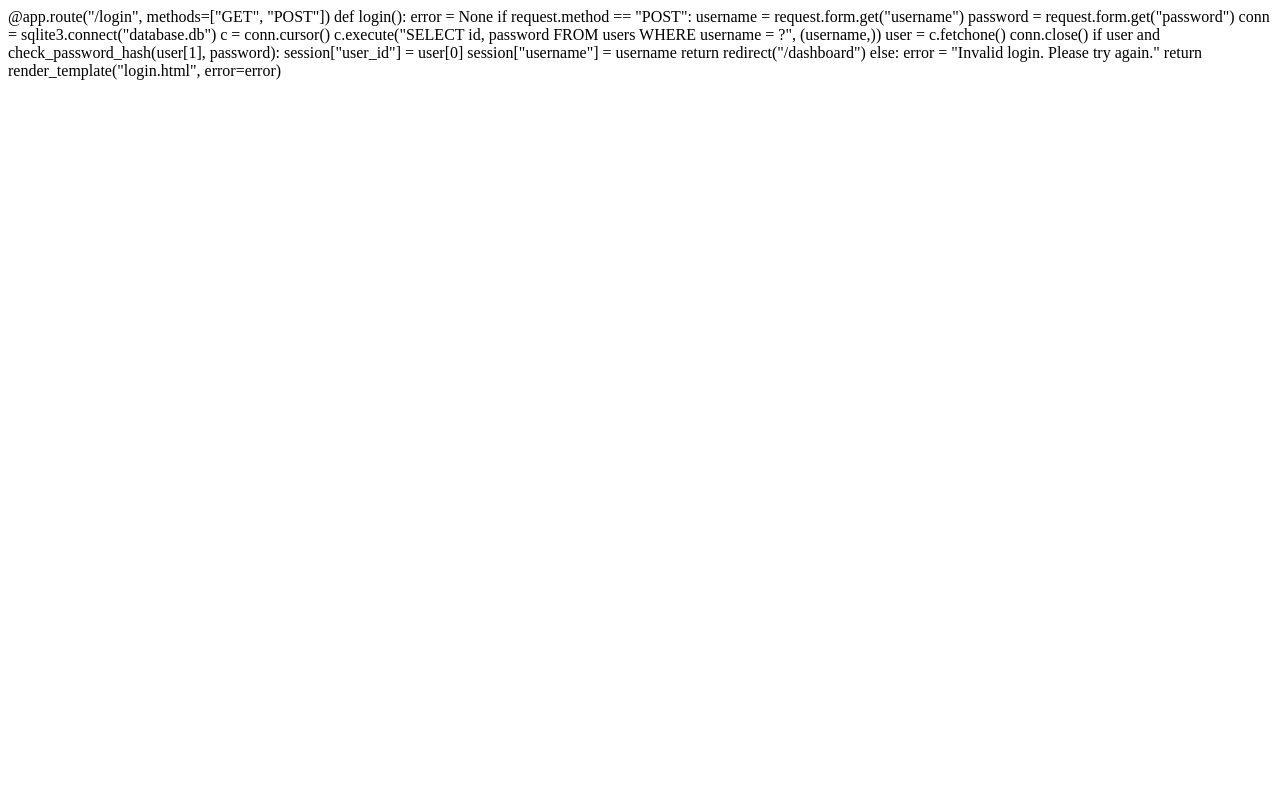
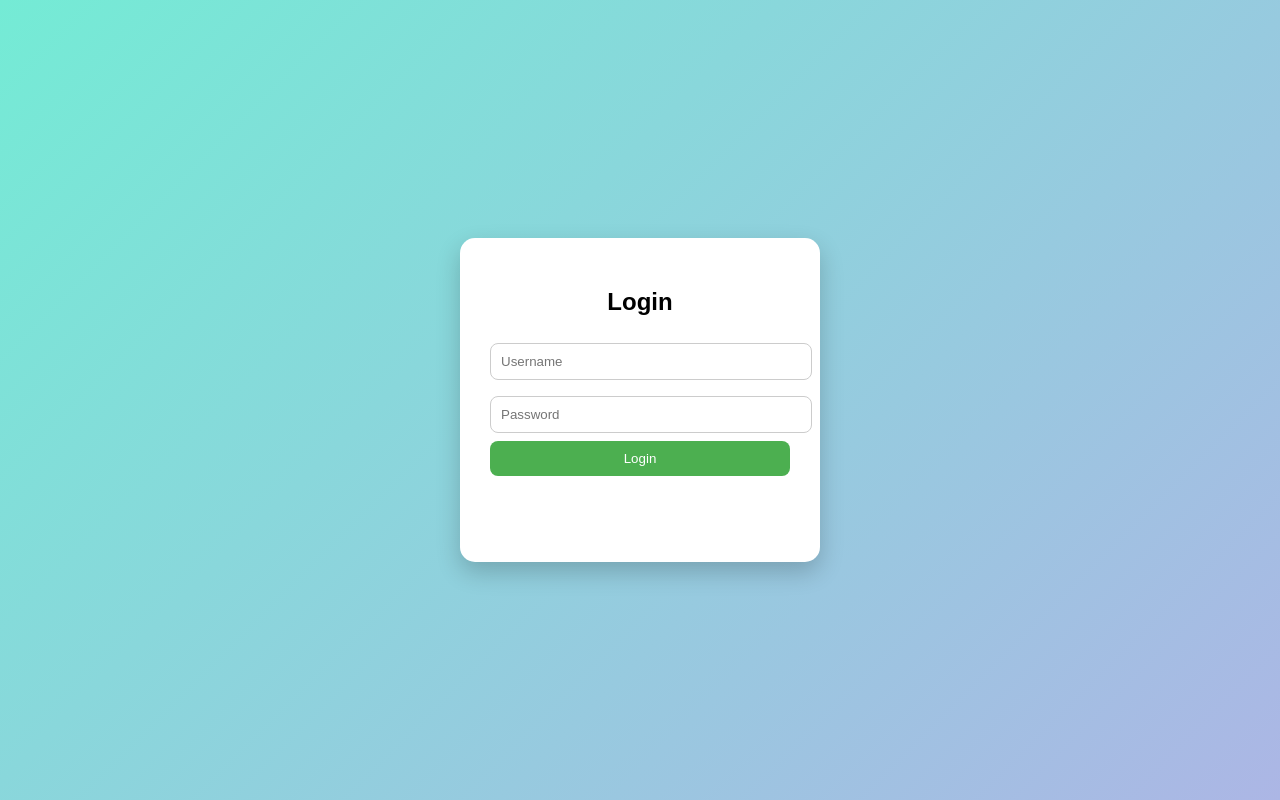
Before and after one commit to eat29-ops/schooltask_tracker, a Flask app: page /login in a window 1280 px wide. Run offline with Flask 3, Linux system fonts and the light colour scheme.

Commit message:
Update login.html

```diff
--- a/templates/login.html
+++ b/templates/login.html
@@ -1,23 +1,87 @@
-@app.route("/login", methods=["GET", "POST"])
-def login():
-    error = None
+<!DOCTYPE html>
+<html>
+<head>
+    <title>Login</title>
+    <style>
+        body {
+            margin: 0;
+            font-family: Arial;
+            height: 100vh;
+            display: flex;
+            justify-content: center;
+            align-items: center;
+            background: linear-gradient(135deg, #74ebd5, #acb6e5);
+        }
 
-    if request.method == "POST":
-        username = request.form.get("username")
-        password = request.form.get("password")
+        .box {
+            background: white;
+            padding: 30px;
+            border-radius: 15px;
+            width: 300px;
+            box-shadow: 0 10px 25px rgba(0,0,0,0.2);
+            text-align: center;
+        }
 
-        conn = sqlite3.connect("database.db")
-        c = conn.cursor()
+        input {
+            width: 100%;
+            padding: 10px;
+            margin: 8px 0;
+            border-radius: 8px;
+            border: 1px solid #ccc;
+        }
 
-        c.execute("SELECT id, password FROM users WHERE username = ?", (username,))
-        user = c.fetchone()
-        conn.close()
+        button {
+            width: 100%;
+            padding: 10px;
+            background: #4CAF50;
+            color: white;
+            border: none;
+            border-radius: 8px;
+            cursor: pointer;
+        }
 
-        if user and check_password_hash(user[1], password):
-            session["user_id"] = user[0]
-            session["username"] = username
-            return redirect("/dashboard")
-        else:
-            error = "Invalid login. Please try again."
+        button:hover {
+            background: #45a049;
+        }
 
-    return render_template("login.html", error=error)
+        .error {
+            background: #ffdddd;
+            color: #a10000;
+            padding: 10px;
+            border-radius: 8px;
+            margin-bottom: 10px;
+            font-weight: bold;
+        }
+
+        a {
+            display: block;
+            margin-top: 10px;
+            color: white;
+            text-decoration: none;
+        }
+    </style>
+</head>
+
+<body>
+
+<div class="box">
+
+    <h2>Login</h2>
+
+    {% if error %}
+        <div class="error">{{ error }}</div>
+    {% endif %}
+
+    <form method="POST">
+        <input type="text" name="username" placeholder="Username">
+        <input type="password" name="password" placeholder="Password">
+        <button type="submit">Login</button>
+    </form>
+
+    <a href="/">Back to Home</a>
+    <a href="/register">Create Account</a>
+
+</div>
+
+</body>
+</html>
```
